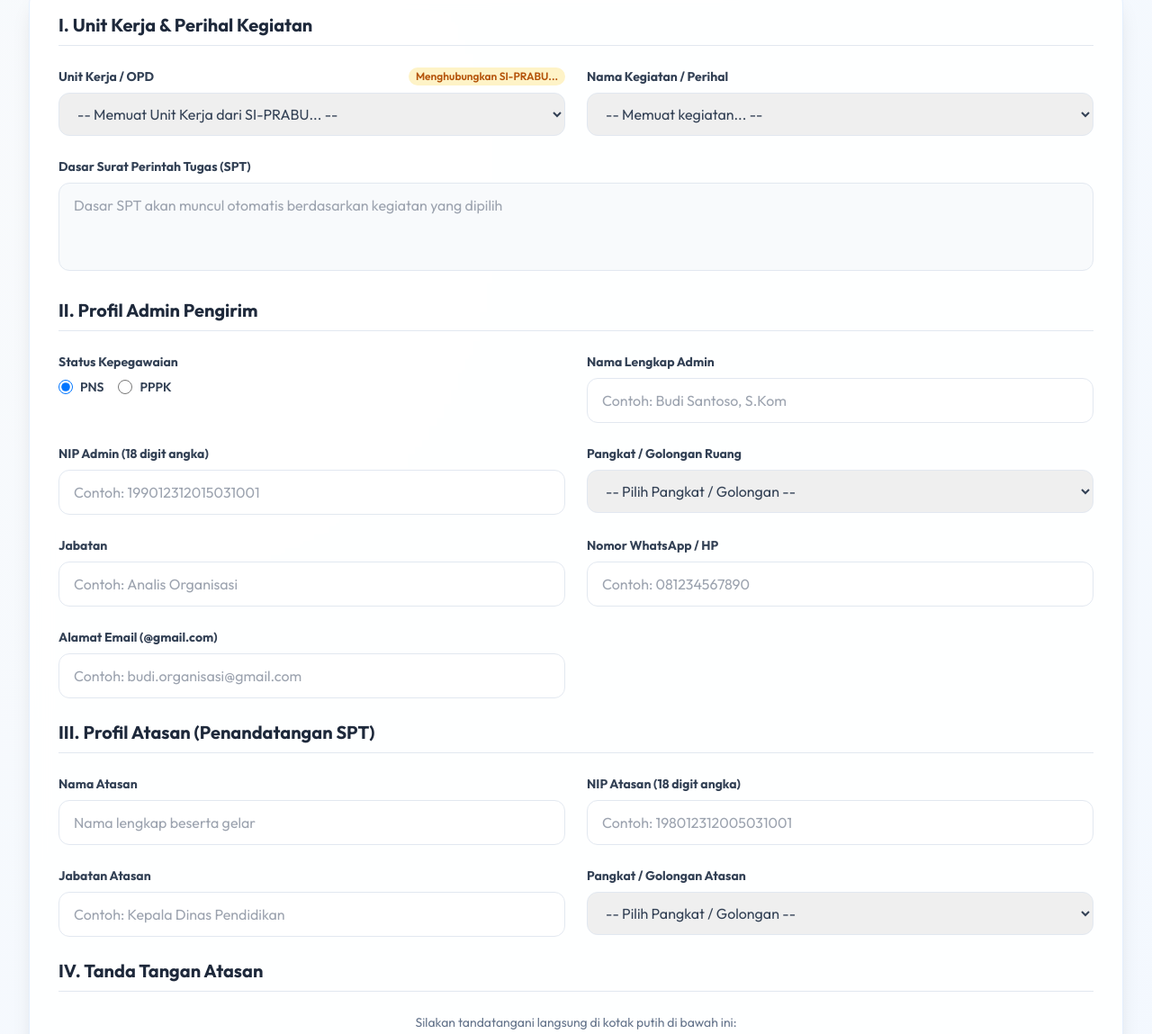
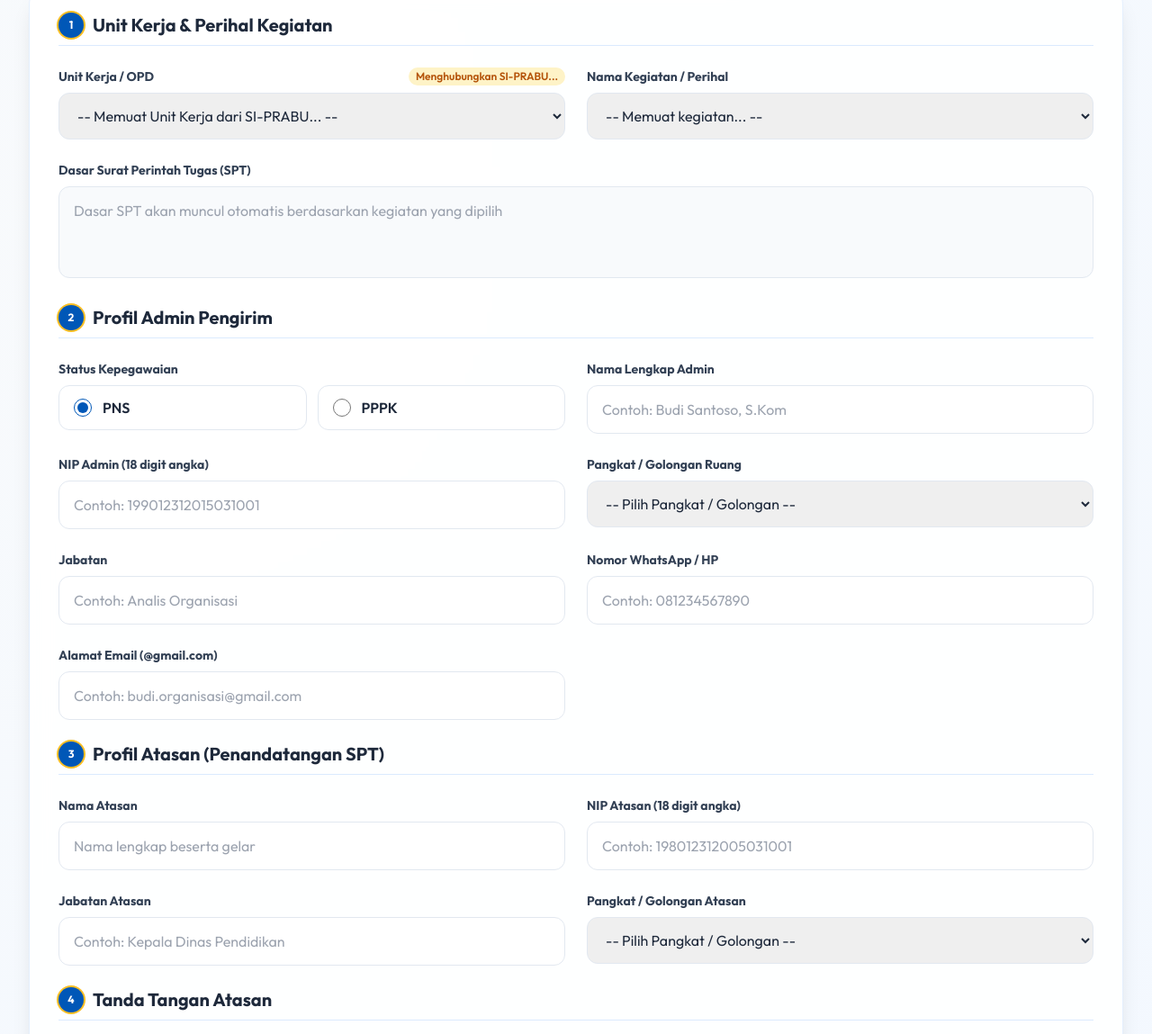
Before and after one commit to azovbrigadeina/sptdigitalbagor, a plain HTML site: page apps_script/Index.html in a window 1280 px wide. Shown: the part 124-1273 px from the top of the page at 90% size. Drawn offline with nearby package versions, Linux system fonts and the light colour scheme; some packages are replaced by stand-ins of ours; a script that the page names is missing.

Commit message:
feat: optimize operator form touch targets and rename submit button to Kirim SPT

```diff
--- a/apps_script/Index.html
+++ b/apps_script/Index.html
@@ -254,7 +254,10 @@
     <!-- ========================================================= -->
     <div id="operator-tab" class="tab-content">
       <div class="glass-card rounded-3xl p-6 md:p-8 shadow-xl">
-        <h2 class="text-xl font-bold text-slate-800 mb-6 pb-2 border-b border-slate-200">I. Unit Kerja & Perihal Kegiatan</h2>
+        <h2 class="text-xl font-bold text-slate-800 mb-6 pb-2 border-b border-blue-100 flex items-center">
+          <span class="bg-[#0057B7] text-white w-7 h-7 rounded-full inline-flex items-center justify-center text-xs font-bold ring-2 ring-amber-400 mr-2.5">1</span>
+          <span>Unit Kerja & Perihal Kegiatan</span>
+        </h2>
 
         <form id="sptForm" onsubmit="handleFormSubmit(event)" class="space-y-6">
           <div class="grid grid-cols-1 md:grid-cols-2 gap-6">
@@ -264,7 +267,7 @@
                 <label class="block text-sm font-bold text-slate-700">Unit Kerja / OPD</label>
                 <span id="opd-sync-badge" class="text-xs px-2 py-0.5 rounded-full font-semibold bg-amber-100 text-amber-700">Menghubungkan SI-PRABU...</span>
               </div>
-              <select name="unit_kerja" id="opd-select" required class="w-full px-4 py-3 rounded-xl border border-slate-200 focus:ring-2 focus:ring-indigo-500 focus:border-indigo-500 outline-none text-slate-700">
+              <select name="unit_kerja" id="opd-select" required class="w-full min-h-[48px] py-3.5 px-4 text-base text-slate-800 rounded-xl border border-slate-200 focus:ring-2 focus:ring-[#0057B7] focus:border-[#0057B7] outline-none transition-all">
                 <option value="">-- Memuat Unit Kerja dari SI-PRABU... --</option>
               </select>
               <div id="opd-error-box" class="hidden mt-2 p-3 bg-red-50 border border-red-200 rounded-xl text-xs text-red-700">
@@ -278,7 +281,7 @@
             <!-- Kegiatan / Perihal -->
             <div>
               <label class="block text-sm font-bold text-slate-700 mb-2">Nama Kegiatan / Perihal</label>
-              <select name="perihal" id="kegiatan-select" required onchange="handleKegiatanChange()" class="w-full px-4 py-3 rounded-xl border border-slate-200 focus:ring-2 focus:ring-indigo-500 focus:border-indigo-500 outline-none text-slate-700">
+              <select name="perihal" id="kegiatan-select" required onchange="handleKegiatanChange()" class="w-full min-h-[48px] py-3.5 px-4 text-base text-slate-800 rounded-xl border border-slate-200 focus:ring-2 focus:ring-[#0057B7] focus:border-[#0057B7] outline-none transition-all">
                 <option value="">-- Memuat kegiatan... --</option>
               </select>
             </div>
@@ -287,23 +290,26 @@
           <!-- Dasar SPT Preview / Manual -->
           <div class="mt-4">
             <label class="block text-sm font-bold text-slate-700 mb-2">Dasar Surat Perintah Tugas (SPT)</label>
-            <textarea name="dasar_spt" id="dasar-textarea" rows="3" readonly placeholder="Dasar SPT akan muncul otomatis berdasarkan kegiatan yang dipilih" class="w-full px-4 py-3 rounded-xl border border-slate-200 bg-slate-50 text-slate-600 outline-none resize-none"></textarea>
+            <textarea name="dasar_spt" id="dasar-textarea" rows="3" readonly placeholder="Dasar SPT akan muncul otomatis berdasarkan kegiatan yang dipilih" class="w-full min-h-[48px] py-3.5 px-4 text-base text-slate-800 rounded-xl border border-slate-200 bg-slate-50 outline-none resize-none transition-all"></textarea>
           </div>
 
-          <h2 class="text-xl font-bold text-slate-800 mt-8 mb-6 pb-2 border-b border-slate-200">II. Profil Admin Pengirim</h2>
+          <h2 class="text-xl font-bold text-slate-800 mt-8 mb-6 pb-2 border-b border-blue-100 flex items-center">
+            <span class="bg-[#0057B7] text-white w-7 h-7 rounded-full inline-flex items-center justify-center text-xs font-bold ring-2 ring-amber-400 mr-2.5">2</span>
+            <span>Profil Admin Pengirim</span>
+          </h2>
 
           <div class="grid grid-cols-1 md:grid-cols-2 gap-6">
             <!-- Status Pegawai -->
             <div>
               <label class="block text-sm font-bold text-slate-700 mb-2">Status Kepegawaian</label>
-              <div class="flex gap-4">
-                <label class="flex items-center gap-2 cursor-pointer">
-                  <input type="radio" name="status_pegawai" value="PNS" checked class="w-4 h-4 text-indigo-600">
-                  <span class="text-sm font-semibold text-slate-700">PNS</span>
+              <div class="grid grid-cols-2 gap-3">
+                <label class="flex items-center gap-3 px-4 py-3 min-h-[48px] rounded-xl border border-slate-200 bg-white hover:bg-blue-50/50 cursor-pointer transition-all">
+                  <input type="radio" name="status_pegawai" value="PNS" checked class="w-5 h-5 text-[#0057B7] accent-[#0057B7] focus:ring-[#0057B7]">
+                  <span class="text-base font-semibold text-slate-800">PNS</span>
                 </label>
-                <label class="flex items-center gap-2 cursor-pointer">
-                  <input type="radio" name="status_pegawai" value="PPPK" class="w-4 h-4 text-indigo-600">
-                  <span class="text-sm font-semibold text-slate-700">PPPK</span>
+                <label class="flex items-center gap-3 px-4 py-3 min-h-[48px] rounded-xl border border-slate-200 bg-white hover:bg-blue-50/50 cursor-pointer transition-all">
+                  <input type="radio" name="status_pegawai" value="PPPK" class="w-5 h-5 text-[#0057B7] accent-[#0057B7] focus:ring-[#0057B7]">
+                  <span class="text-base font-semibold text-slate-800">PPPK</span>
                 </label>
               </div>
             </div>
@@ -311,19 +317,19 @@
             <!-- Nama Admin -->
             <div>
               <label class="block text-sm font-bold text-slate-700 mb-2">Nama Lengkap Admin</label>
-              <input type="text" name="nama" required class="w-full px-4 py-3 rounded-xl border border-slate-200 focus:ring-2 focus:ring-indigo-500 focus:border-indigo-500 outline-none text-slate-700" placeholder="Contoh: Budi Santoso, S.Kom">
+              <input type="text" name="nama" required class="w-full min-h-[48px] py-3.5 px-4 text-base text-slate-800 rounded-xl border border-slate-200 focus:ring-2 focus:ring-[#0057B7] focus:border-[#0057B7] outline-none transition-all" placeholder="Contoh: Budi Santoso, S.Kom">
             </div>
 
             <!-- NIP Admin -->
             <div>
               <label class="block text-sm font-bold text-slate-700 mb-2">NIP Admin (18 digit angka)</label>
-              <input type="text" name="nip" required maxlength="18" minlength="18" pattern="[0-9]{18}" class="w-full px-4 py-3 rounded-xl border border-slate-200 focus:ring-2 focus:ring-indigo-500 focus:border-indigo-500 outline-none text-slate-700" placeholder="Contoh: 199012312015031001">
+              <input type="text" name="nip" required maxlength="18" minlength="18" pattern="[0-9]{18}" class="w-full min-h-[48px] py-3.5 px-4 text-base text-slate-800 rounded-xl border border-slate-200 focus:ring-2 focus:ring-[#0057B7] focus:border-[#0057B7] outline-none transition-all" placeholder="Contoh: 199012312015031001">
             </div>
 
             <!-- Pangkat / Golongan -->
             <div>
               <label class="block text-sm font-bold text-slate-700 mb-2">Pangkat / Golongan Ruang</label>
-              <select name="pangkat" id="pangkat-select" required class="w-full px-4 py-3 rounded-xl border border-slate-200 focus:ring-2 focus:ring-indigo-500 focus:border-indigo-500 outline-none text-slate-700">
+              <select name="pangkat" id="pangkat-select" required class="w-full min-h-[48px] py-3.5 px-4 text-base text-slate-800 rounded-xl border border-slate-200 focus:ring-2 focus:ring-[#0057B7] focus:border-[#0057B7] outline-none transition-all">
                 <option value="">-- Pilih Pangkat / Golongan --</option>
                 <optgroup label="PNS (Pangkat / Golongan Ruang)">
                   <option value="Juru Muda / I.a">Juru Muda - I/a</option>
@@ -369,47 +375,50 @@
             <!-- Jabatan -->
             <div>
               <label class="block text-sm font-bold text-slate-700 mb-2">Jabatan</label>
-              <input type="text" name="jabatan" required class="w-full px-4 py-3 rounded-xl border border-slate-200 focus:ring-2 focus:ring-indigo-500 focus:border-indigo-500 outline-none text-slate-700" placeholder="Contoh: Analis Organisasi">
+              <input type="text" name="jabatan" required class="w-full min-h-[48px] py-3.5 px-4 text-base text-slate-800 rounded-xl border border-slate-200 focus:ring-2 focus:ring-[#0057B7] focus:border-[#0057B7] outline-none transition-all" placeholder="Contoh: Analis Organisasi">
             </div>
 
             <!-- No HP -->
             <div>
               <label class="block text-sm font-bold text-slate-700 mb-2">Nomor WhatsApp / HP</label>
-              <input type="text" name="no_hp" required class="w-full px-4 py-3 rounded-xl border border-slate-200 focus:ring-2 focus:ring-indigo-500 focus:border-indigo-500 outline-none text-slate-700" placeholder="Contoh: 081234567890">
+              <input type="text" name="no_hp" required class="w-full min-h-[48px] py-3.5 px-4 text-base text-slate-800 rounded-xl border border-slate-200 focus:ring-2 focus:ring-[#0057B7] focus:border-[#0057B7] outline-none transition-all" placeholder="Contoh: 081234567890">
             </div>
 
             <!-- Email -->
             <div>
               <label class="block text-sm font-bold text-slate-700 mb-2">Alamat Email (@gmail.com)</label>
-              <input type="email" name="email" required pattern="[a-zA-Z0-9._%+-]+@gmail\.com$" class="w-full px-4 py-3 rounded-xl border border-slate-200 focus:ring-2 focus:ring-indigo-500 focus:border-indigo-500 outline-none text-slate-700" placeholder="Contoh: budi.organisasi@gmail.com">
+              <input type="email" name="email" required pattern="[a-zA-Z0-9._%+-]+@gmail\.com$" class="w-full min-h-[48px] py-3.5 px-4 text-base text-slate-800 rounded-xl border border-slate-200 focus:ring-2 focus:ring-[#0057B7] focus:border-[#0057B7] outline-none transition-all" placeholder="Contoh: budi.organisasi@gmail.com">
             </div>
           </div>
 
-          <h2 class="text-xl font-bold text-slate-800 mt-8 mb-6 pb-2 border-b border-slate-200">III. Profil Atasan (Penandatangan SPT)</h2>
+          <h2 class="text-xl font-bold text-slate-800 mt-8 mb-6 pb-2 border-b border-blue-100 flex items-center">
+            <span class="bg-[#0057B7] text-white w-7 h-7 rounded-full inline-flex items-center justify-center text-xs font-bold ring-2 ring-amber-400 mr-2.5">3</span>
+            <span>Profil Atasan (Penandatangan SPT)</span>
+          </h2>
 
           <div class="grid grid-cols-1 md:grid-cols-2 gap-6">
             <!-- Nama Atasan -->
             <div>
               <label class="block text-sm font-bold text-slate-700 mb-2">Nama Atasan</label>
-              <input type="text" name="n_atasan" required class="w-full px-4 py-3 rounded-xl border border-slate-200 focus:ring-2 focus:ring-indigo-500 focus:border-indigo-500 outline-none text-slate-700" placeholder="Nama lengkap beserta gelar">
+              <input type="text" name="n_atasan" required class="w-full min-h-[48px] py-3.5 px-4 text-base text-slate-800 rounded-xl border border-slate-200 focus:ring-2 focus:ring-[#0057B7] focus:border-[#0057B7] outline-none transition-all" placeholder="Nama lengkap beserta gelar">
             </div>
 
             <!-- NIP Atasan -->
             <div>
               <label class="block text-sm font-bold text-slate-700 mb-2">NIP Atasan (18 digit angka)</label>
-              <input type="text" name="nip_atasan" required maxlength="18" minlength="18" pattern="[0-9]{18}" class="w-full px-4 py-3 rounded-xl border border-slate-200 focus:ring-2 focus:ring-indigo-500 focus:border-indigo-500 outline-none text-slate-700" placeholder="Contoh: 198012312005031001">
+              <input type="text" name="nip_atasan" required maxlength="18" minlength="18" pattern="[0-9]{18}" class="w-full min-h-[48px] py-3.5 px-4 text-base text-slate-800 rounded-xl border border-slate-200 focus:ring-2 focus:ring-[#0057B7] focus:border-[#0057B7] outline-none transition-all" placeholder="Contoh: 198012312005031001">
             </div>
 
             <!-- Jabatan Atasan -->
             <div>
               <label class="block text-sm font-bold text-slate-700 mb-2">Jabatan Atasan</label>
-              <input type="text" name="j_atasan" required class="w-full px-4 py-3 rounded-xl border border-slate-200 focus:ring-2 focus:ring-indigo-500 focus:border-indigo-500 outline-none text-slate-700" placeholder="Contoh: Kepala Dinas Pendidikan">
+              <input type="text" name="j_atasan" required class="w-full min-h-[48px] py-3.5 px-4 text-base text-slate-800 rounded-xl border border-slate-200 focus:ring-2 focus:ring-[#0057B7] focus:border-[#0057B7] outline-none transition-all" placeholder="Contoh: Kepala Dinas Pendidikan">
             </div>
 
             <!-- Pangkat Atasan -->
             <div>
               <label class="block text-sm font-bold text-slate-700 mb-2">Pangkat / Golongan Atasan</label>
-              <select name="p_atasan" id="pangkat-atasan-select" required class="w-full px-4 py-3 rounded-xl border border-slate-200 focus:ring-2 focus:ring-indigo-500 focus:border-indigo-500 outline-none text-slate-700">
+              <select name="p_atasan" id="pangkat-atasan-select" required class="w-full min-h-[48px] py-3.5 px-4 text-base text-slate-800 rounded-xl border border-slate-200 focus:ring-2 focus:ring-[#0057B7] focus:border-[#0057B7] outline-none transition-all">
                 <option value="">-- Pilih Pangkat / Golongan --</option>
                 <optgroup label="PNS (Pangkat / Golongan Ruang)">
                   <option value="Juru Muda / I.a">Juru Muda - I/a</option>
@@ -453,7 +462,10 @@
             </div>
           </div>
 
-          <h2 class="text-xl font-bold text-slate-800 mt-8 mb-6 pb-2 border-b border-slate-200">IV. Tanda Tangan Atasan</h2>
+          <h2 class="text-xl font-bold text-slate-800 mt-8 mb-6 pb-2 border-b border-blue-100 flex items-center">
+            <span class="bg-[#0057B7] text-white w-7 h-7 rounded-full inline-flex items-center justify-center text-xs font-bold ring-2 ring-amber-400 mr-2.5">4</span>
+            <span>Tanda Tangan Atasan</span>
+          </h2>
 
           <div class="flex flex-col items-center">
             <p class="text-sm text-slate-500 mb-4 text-center">Silakan tandatangani langsung di kotak putih di bawah ini:</p>
@@ -469,9 +481,12 @@
             </div>
           </div>
 
-          <div class="pt-6 border-t border-slate-200">
-            <button id="btn-submit-spt" type="submit" class="w-full bg-indigo-600 hover:bg-indigo-700 text-white py-4 rounded-2xl font-bold text-base shadow-lg shadow-indigo-100 transition-all duration-200 hover:translate-y-[-1px]">
-              🚀 KIRIM DATA DAN GENERATE SPT
+          <div class="pt-6 border-t border-blue-100">
+            <button id="btn-submit-spt" type="submit" class="w-full bg-[#0057B7] hover:bg-[#00438F] active:scale-[0.99] text-white py-4 px-6 rounded-2xl font-bold text-base shadow-lg shadow-blue-200 transition-all flex items-center justify-center gap-2">
+              <svg xmlns="http://www.w3.org/2000/svg" class="h-5 w-5" fill="none" viewBox="0 0 24 24" stroke="currentColor">
+                <path stroke-linecap="round" stroke-linejoin="round" stroke-width="2" d="M12 19l9 2-9-18-9 18 9-2zm0 0v-8" />
+              </svg>
+              <span>Kirim SPT</span>
             </button>
           </div>
         </form>
@@ -1666,7 +1681,7 @@
       // Create input element
       const input = document.createElement('input');
       input.type = 'text';
-      input.className = 'w-full px-4 py-3 rounded-xl border border-slate-200 focus:ring-2 focus:ring-indigo-500 focus:border-indigo-500 outline-none text-slate-700 bg-white cursor-pointer transition-all';
+      input.className = 'w-full min-h-[48px] py-3.5 px-4 text-base text-slate-800 rounded-xl border border-slate-200 focus:ring-2 focus:ring-[#0057B7] focus:border-[#0057B7] outline-none bg-white cursor-pointer transition-all';
       input.placeholder = selectEl.options[0]?.text || '-- Pilih --';
       input.required = selectEl.required;
       input.autocomplete = 'off';
```
